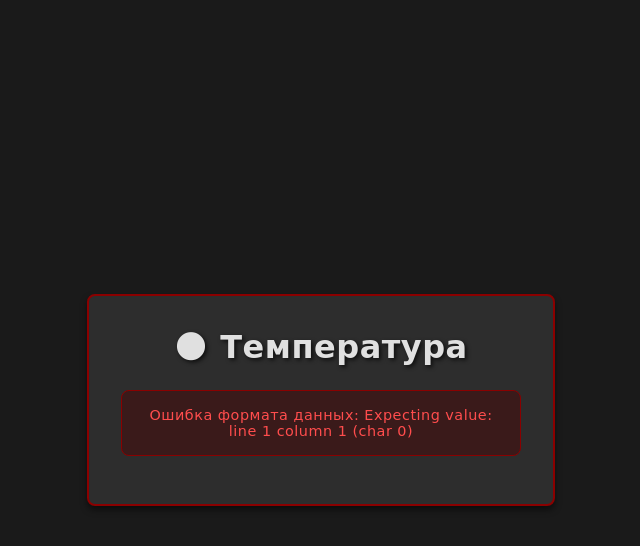
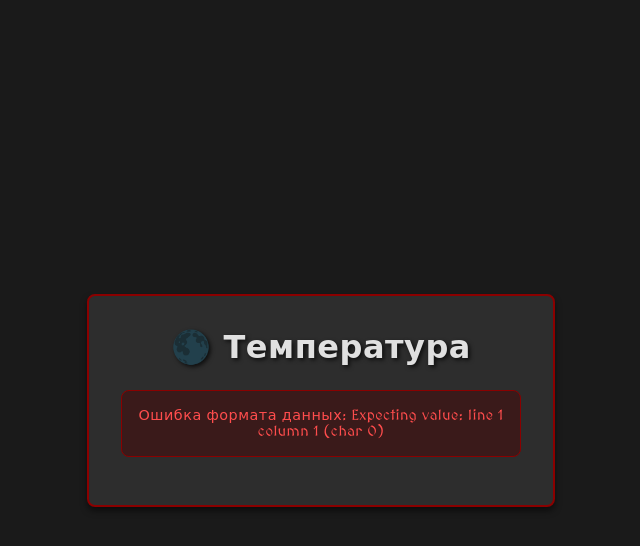
Before and after one commit to dmitray27/esp32-telegram, a Flask app: page / in a window 1280 px wide. Shown: the top 546 px of the page, without its empty margins (319-959 px from the left). Run offline with Flask 3, Linux system fonts and the light colour scheme; data that the repository does not hold is empty.

Commit message:
Update index.html

```diff
--- a/templates/index.html
+++ b/templates/index.html
@@ -5,6 +5,8 @@
     <meta name="viewport" content="width=device-width, initial-scale=1.0">
     <title>Монитор температуры</title>
     <style>
+        @import url('https://fonts.googleapis.com/css2?family=MedievalSharp&display=swap');
+
         :root {
             --text-primary: #e0e0e0;
             --text-secondary: #a0a0a0;
@@ -16,6 +18,11 @@
         * {
             font-family: var(--font-primary) !important;
             letter-spacing: 0.5px;
+        }
+
+        /* Исключения для эмодзи */
+        .meta-item span, h1 span {
+            font-family: "Segoe UI Emoji", "Apple Color Emoji", sans-serif !important;
         }
 
         body {
@@ -84,8 +91,6 @@
             border: 1px solid #8b0000;
             font-size: 0.9rem;
         }
-
-        @import url('https://fonts.googleapis.com/css2?family=MedievalSharp&display=swap');
     </style>
 </head>
 <body>
```
